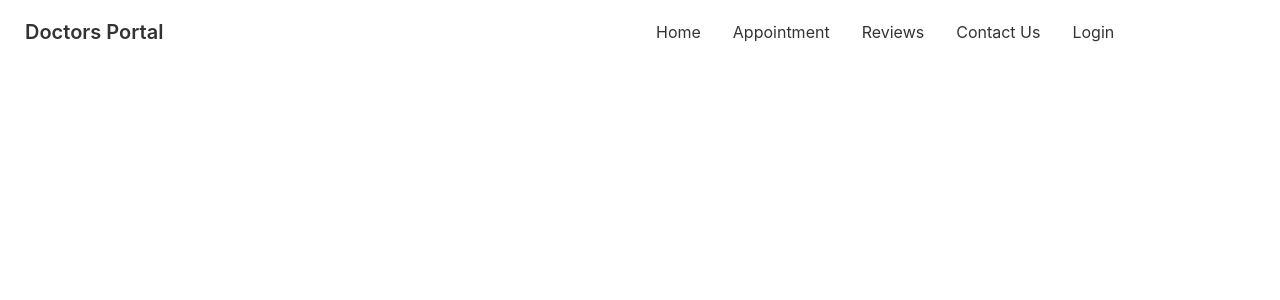
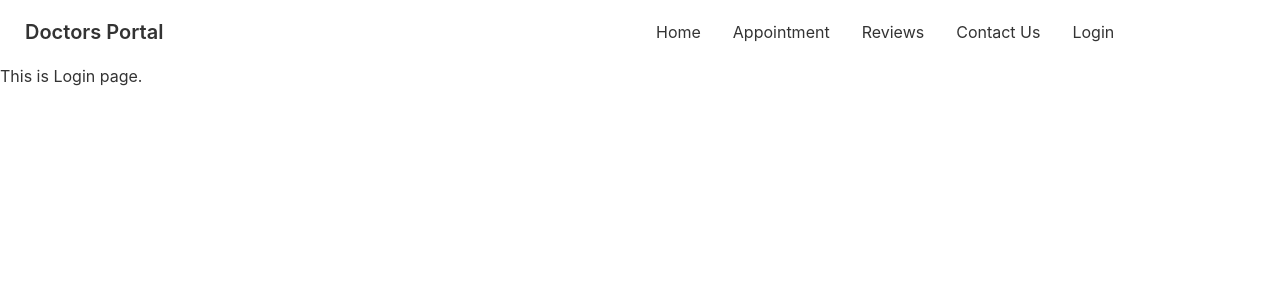
Before and after one commit to mohiuddin2721/doctors-portal-client-12-71, a React (Create React App) app: page /login in a window 1280 px wide. Shown: the top 300 px of the page. Built offline with nearby package versions, Linux system fonts and the light colour scheme.

Commit message:
login component created

```diff
--- a/src/App.js
+++ b/src/App.js
@@ -2,6 +2,7 @@ import { Route, Routes } from 'react-router-dom';
 import './App.css';
 import About from './page/About/About';
 import Home from './page/Home/Home';
+import Login from './page/Login/Login';
 import Navbar from './page/Shared/Navbar';
 
 function App() {
@@ -11,6 +12,7 @@ function App() {
       <Routes>
         <Route path="/" element={<Home />} />
         <Route path="about" element={<About />} />
+        <Route path="login" element={<Login />} />
       </Routes>
     </div>
   );
--- /dev/null
+++ b/src/page/Login/Login.js
@@ -0,0 +1,11 @@
+import React from 'react';
+
+const Login = () => {
+    return (
+        <div>
+            <h2>This is Login page.</h2>
+        </div>
+    );
+};
+
+export default Login;
```
